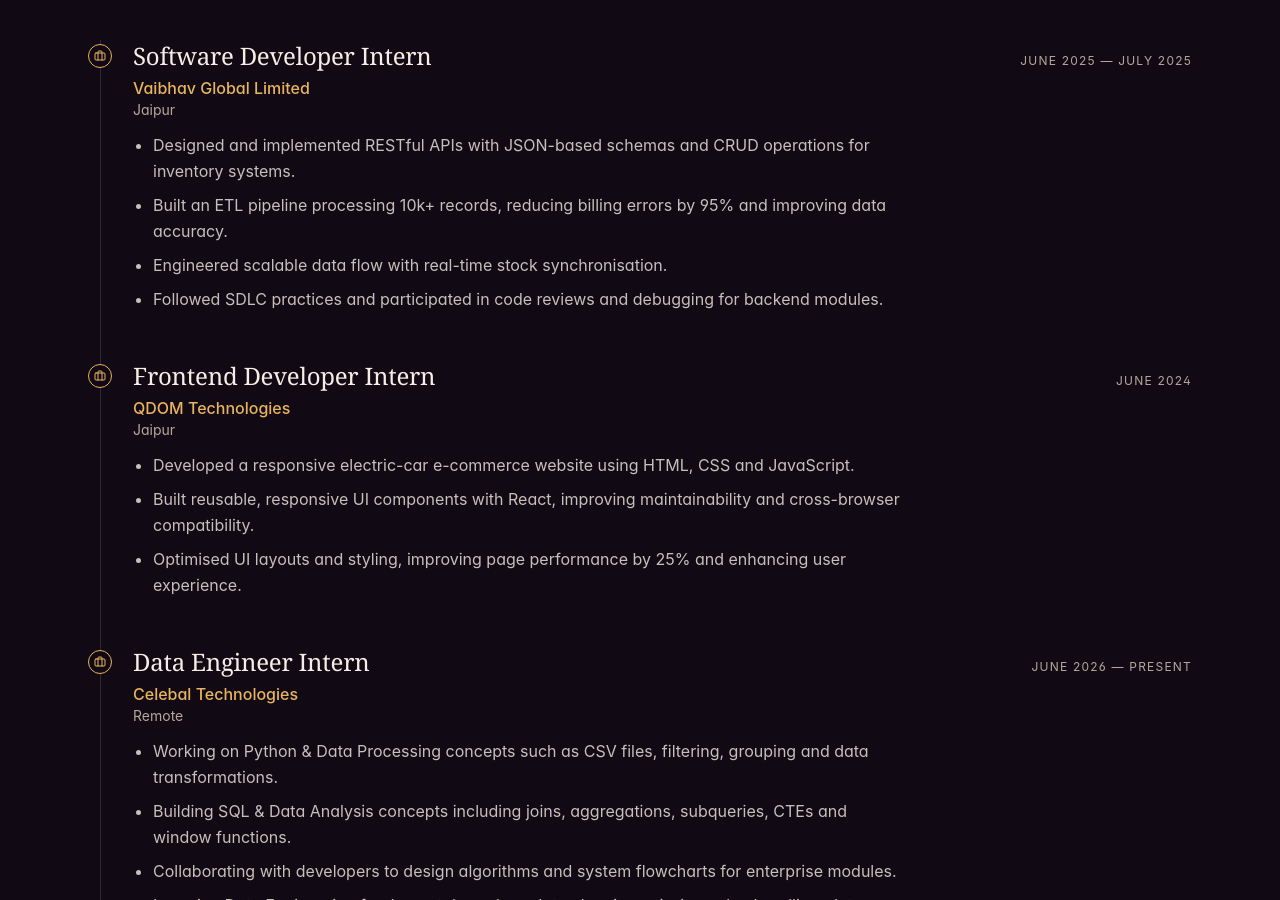
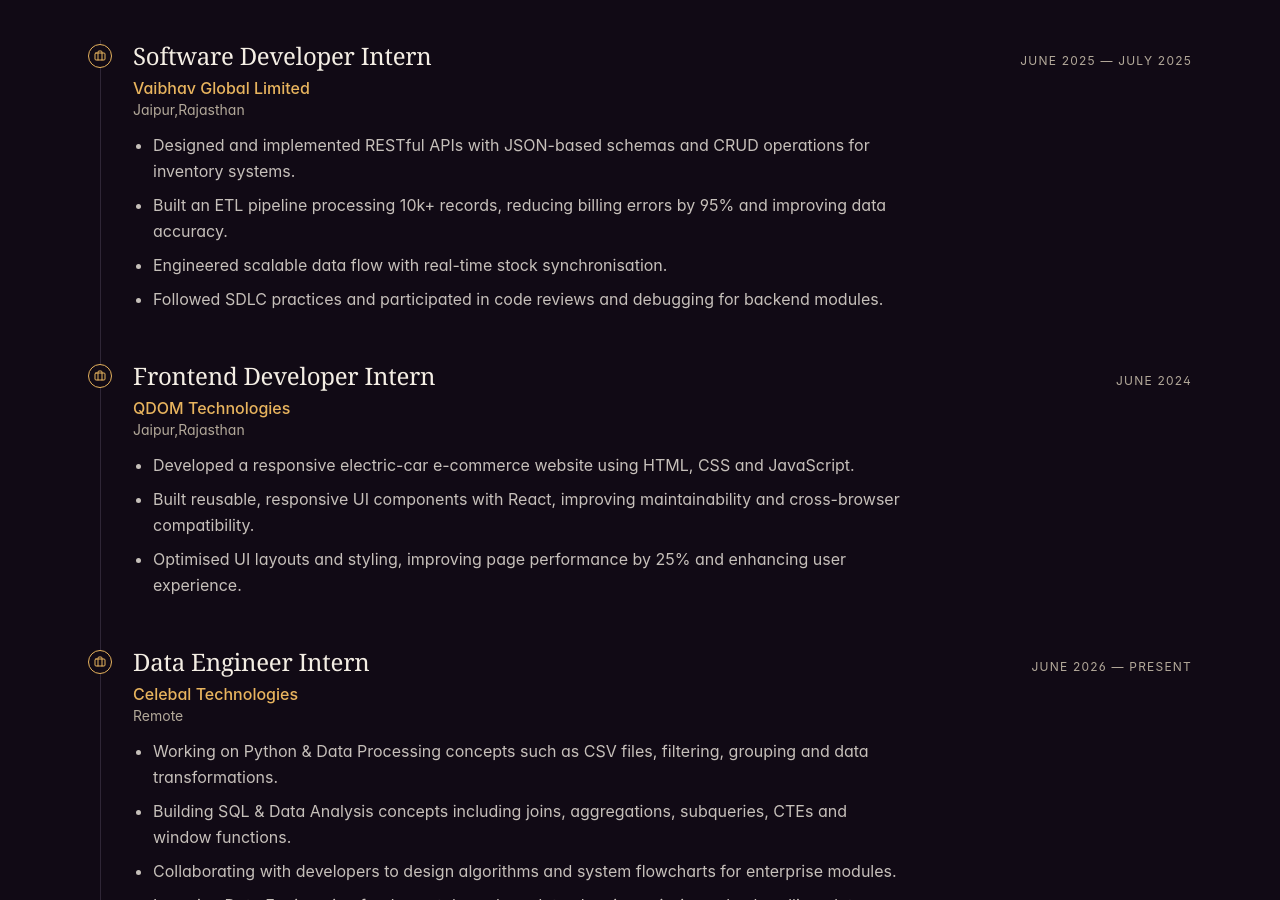
Before and after one commit to GAURIKAPAREEK/MYpersonalPortfolio, a React (Vite) app: page / in a window 1280 px wide. Shown: the part 1825-2725 px from the top of the page. Built offline with nearby package versions, Linux system fonts and the light colour scheme; the HTML template or start-up script is replaced by a standard one.

Commit message:
Update Experience.tsx

```diff
--- a/src/components/portfolio/Experience.tsx
+++ b/src/components/portfolio/Experience.tsx
@@ -6,7 +6,7 @@
     role: "Software Developer Intern",
     org: "Vaibhav Global Limited",
     period: "June 2025 — July 2025",
-    location: "Jaipur",
+    location: "Jaipur,Rajasthan",
     points: [
       "Designed and implemented RESTful APIs with JSON-based schemas and CRUD operations for inventory systems.",
       "Built an ETL pipeline processing 10k+ records, reducing billing errors by 95% and improving data accuracy.",
@@ -18,7 +18,7 @@
     role: "Frontend Developer Intern",
     org: "QDOM Technologies",
     period: "June 2024",
-    location: "Jaipur",
+    location: "Jaipur,Rajasthan",
     points: [
       "Developed a responsive electric-car e-commerce website using HTML, CSS and JavaScript.",
       "Built reusable, responsive UI components with React, improving maintainability and cross-browser compatibility.",
```
